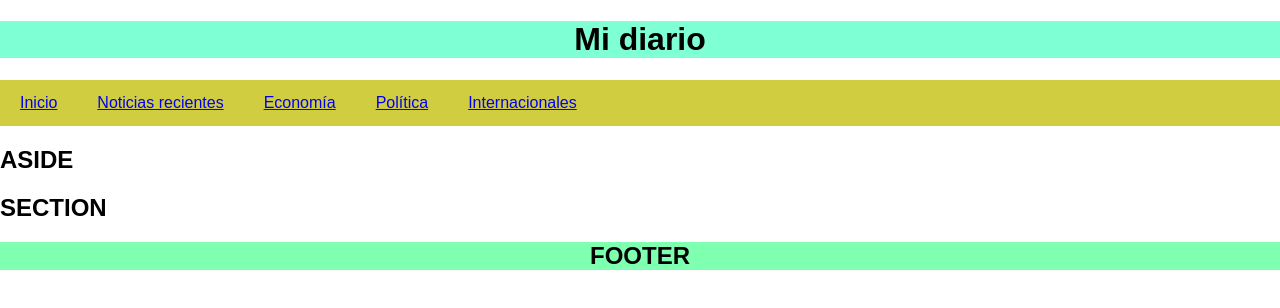
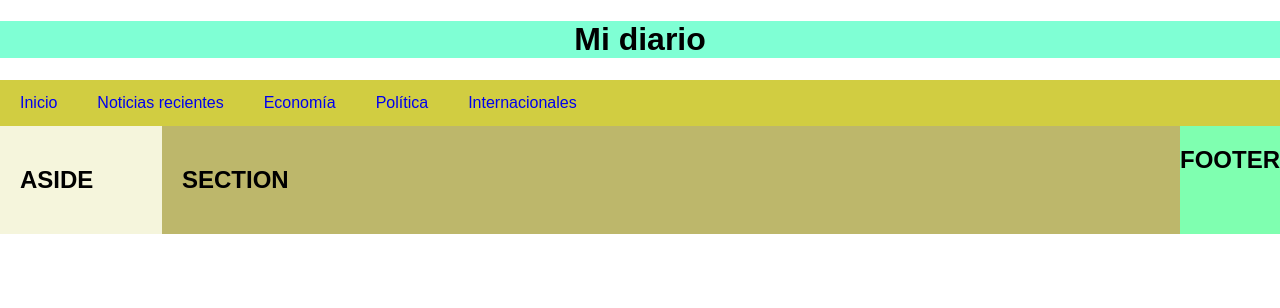
Before and after one commit to uai-tp/grupo_tp1, a plain HTML site: page index.html in a window 1280 px wide. Drawn offline with Linux system fonts and the light colour scheme.

Commit message:
se me fue el footer
se me fue el footer al carajo, pero lo vamos a superar

```diff
--- a/css/style.css
+++ b/css/style.css
@@ -26,4 +26,21 @@ nav{
 }
 nav a{
     padding: 14px 20px;
+    text-decoration: none;
 }
+
+.row{
+    display: flex;
+    flex-wrap: wrap; /*para que salte debajo*/
+}
+aside{
+    flex: 30px;
+    background-color: beige;
+    padding: 20px;
+
+}
+section{
+    flex: 70%;
+    background-color: darkkhaki;
+    padding: 20px;
+}
```
